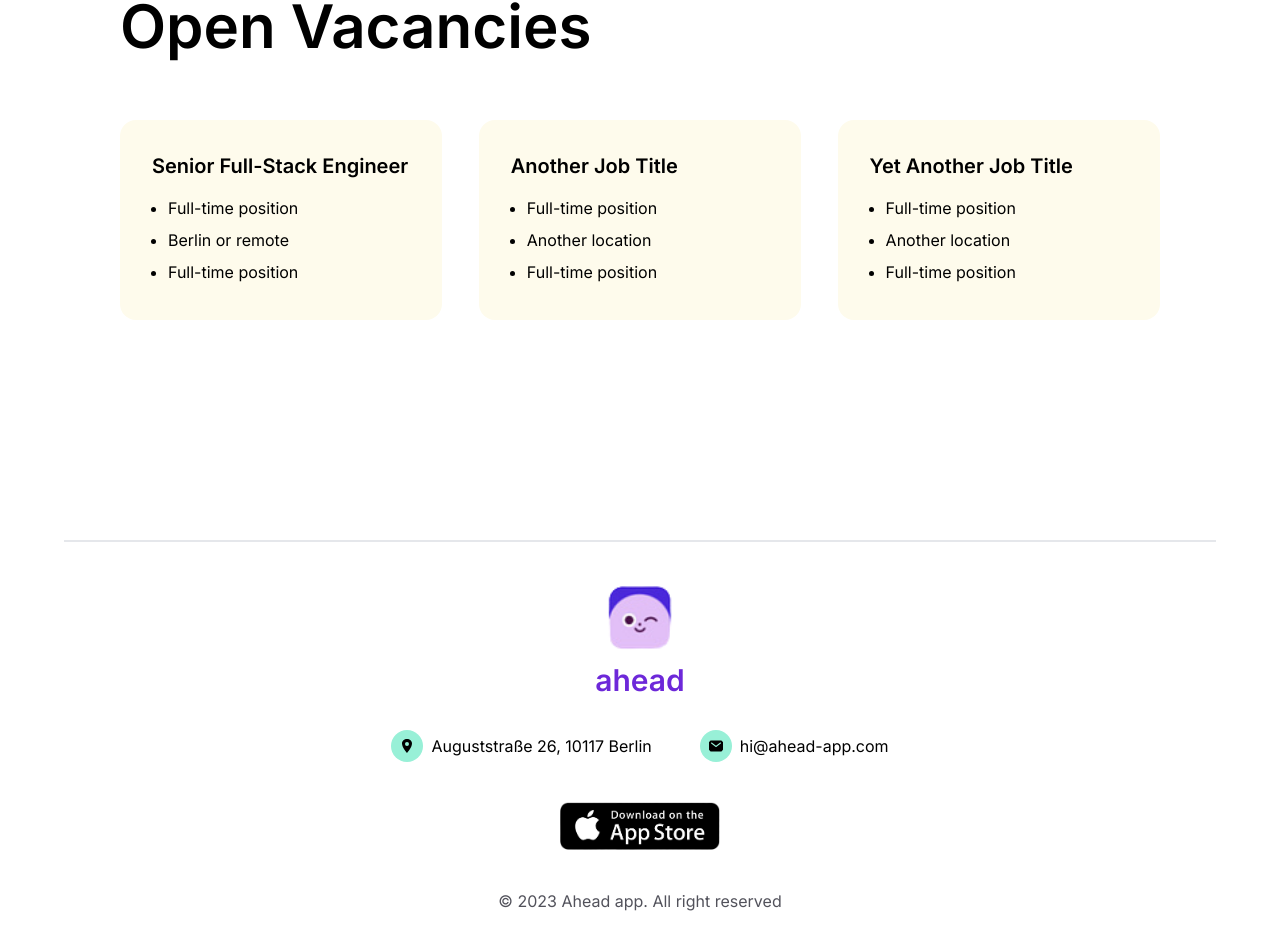
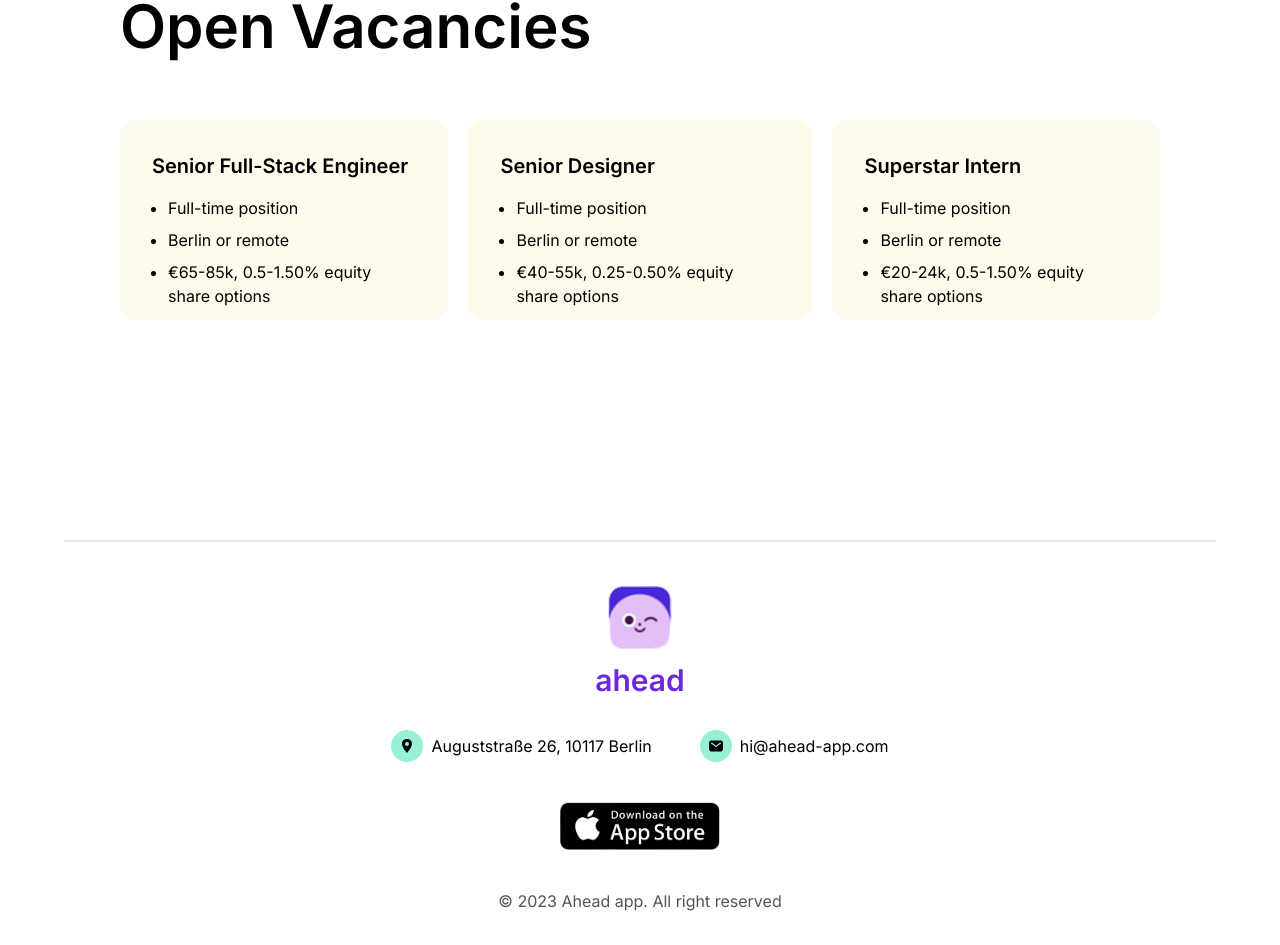
Before and after one commit to niladrix719/AHead-UI, a Next.js app: page / in a window 1280 px wide. Shown: the part 6952-7897 px from the top of the page. Built offline with nearby package versions, Linux system fonts and the light colour scheme.

Commit message:
Vacancies content added

```diff
--- a/app/components/openVacancies.tsx
+++ b/app/components/openVacancies.tsx
@@ -27,15 +27,22 @@
     });
   }, []);
 
-  const handleMouseEnter = (ref,btnRef) => {
+  const handleMouseEnter = (ref: React.MutableRefObject<null>, btnRef: React.MutableRefObject<null>) => {
     const t = gsap.timeline();
-    t.to(ref.current, { duration: 0.35, backgroundColor: '#ffd4af' })
-     .to(ref.current, { duration: 0.35, height: '17.5rem' });
+    t.to(ref.current, { duration: 0.35, backgroundColor: "#ffd4af" }).to(
+      ref.current,
+      { duration: 0.35, height: "17.5rem" }
+    );
 
-    gsap.from(btnRef.current, { duration: 0.35, scale: 0.3, delay: 0.34, ease: 'power4' });
+    gsap.from(btnRef.current, {
+      duration: 0.35,
+      scale: 0.3,
+      delay: 0.34,
+      ease: "power4",
+    });
   };
 
-  const handleMouseLeave = (ref,btnRef) => {
+  const handleMouseLeave = (ref: React.MutableRefObject<null>, btnRef: React.MutableRefObject<null>) => {
     const t = gsap.timeline();
     t.to(ref.current, { duration: 0.35, backgroundColor: '#fefbec' })
      .to(ref.current, { duration: 0.35, height: '12.5rem' });
@@ -46,7 +53,6 @@
 
   return (
     <div className="py-24 px-14 relative h-[80vh] w-[90%] flex flex-col p-8 gap-16">
-
       {/* Heading*/}
 
       <div ref={headingRef}>
@@ -58,58 +64,72 @@
       <div className="flex justify-between">
         <div
           ref={card1Ref}
-          onMouseEnter={() => handleMouseEnter(card1Ref,btn1Ref)}
-          onMouseLeave={() => handleMouseLeave(card1Ref,btn1Ref)}
-          className="flex flex-col bg-[#fefbec] w-[31%] overflow-hidden h-[12.5rem] p-8 gap-4 rounded-2xl"
+          onMouseEnter={() => handleMouseEnter(card1Ref, btn1Ref)}
+          onMouseLeave={() => handleMouseLeave(card1Ref, btn1Ref)}
+          className="flex flex-col bg-[#fefbec] w-[31.5%] overflow-hidden h-[12.5rem] p-8 gap-4 rounded-2xl"
         >
           <h1 className="text-xl font-semibold">Senior Full-Stack Engineer</h1>
           <ul className="list-disc pl-4 flex flex-col gap-2">
             <li>Full-time position</li>
             <li>Berlin or remote</li>
-            <li>Full-time position</li>
+            <li>€65-85k, 0.5-1.50% equity share options</li>
           </ul>
 
-          <div className='py-[1.28rem] flex justify-start w-full'>
-            <button ref={btn1Ref} className='py-[1rem] px-[1.35rem] bg-black text-white rounded-full'>See details</button>
+          <div className="py-[1.28rem] flex justify-start w-full">
+            <button
+              ref={btn1Ref}
+              className="py-[1rem] px-[1.35rem] bg-black text-white rounded-full"
+            >
+              See details
+            </button>
           </div>
         </div>
 
         <div
           ref={card2Ref}
-          onMouseEnter={() => handleMouseEnter(card2Ref,btn2Ref)}
-          onMouseLeave={() => handleMouseLeave(card2Ref,btn2Ref)}
-          className="flex flex-col bg-[#fefbec] w-[31%] overflow-hidden h-[12.5rem] p-8 gap-4 rounded-2xl"
+          onMouseEnter={() => handleMouseEnter(card2Ref, btn2Ref)}
+          onMouseLeave={() => handleMouseLeave(card2Ref, btn2Ref)}
+          className="flex flex-col bg-[#fefbec] w-[33%] overflow-hidden h-[12.5rem] p-8 gap-4 rounded-2xl"
         >
-          <h1 className="text-xl font-semibold">Another Job Title</h1>
+          <h1 className="text-xl font-semibold">Senior Designer</h1>
           <ul className="list-disc pl-4 flex flex-col gap-2">
             <li>Full-time position</li>
-            <li>Another location</li>
-            <li>Full-time position</li>
+            <li>Berlin or remote</li>
+            <li>€40-55k, 0.25-0.50% equity share options</li>
           </ul>
 
-          <div className='py-[1.28rem]'>
-            <button ref={btn2Ref} className='py-[1rem] px-[1.35rem] bg-black text-white rounded-full'>See details</button>
+          <div className="py-[1.28rem]">
+            <button
+              ref={btn2Ref}
+              className="py-[1rem] px-[1.35rem] bg-black text-white rounded-full"
+            >
+              See details
+            </button>
           </div>
         </div>
 
         <div
           ref={card3Ref}
-          onMouseEnter={() => handleMouseEnter(card3Ref,btn3Ref)}
-          onMouseLeave={() => handleMouseLeave(card3Ref,btn3Ref)}
-          className="flex flex-col bg-[#fefbec] w-[31%] overflow-hidden h-[12.5rem] p-8 gap-4 rounded-2xl"
+          onMouseEnter={() => handleMouseEnter(card3Ref, btn3Ref)}
+          onMouseLeave={() => handleMouseLeave(card3Ref, btn3Ref)}
+          className="flex flex-col bg-[#fefbec] w-[31.5%] overflow-hidden h-[12.5rem] p-8 gap-4 rounded-2xl"
         >
-          <h1 className="text-xl font-semibold">Yet Another Job Title</h1>
+          <h1 className="text-xl font-semibold">Superstar Intern</h1>
           <ul className="list-disc pl-4 flex flex-col gap-2">
             <li>Full-time position</li>
-            <li>Another location</li>
-            <li>Full-time position</li>
+            <li>Berlin or remote</li>
+            <li>€20-24k, 0.5-1.50% equity share options</li>
           </ul>
 
-          <div className='py-[1.28rem]'>
-            <button ref={btn3Ref} className='py-[1rem] px-[1.35rem] bg-black text-white rounded-full'>See details</button>
+          <div className="py-[1.28rem]">
+            <button
+              ref={btn3Ref}
+              className="py-[1rem] px-[1.35rem] bg-black text-white rounded-full"
+            >
+              See details
+            </button>
           </div>
         </div>
-
       </div>
     </div>
   );
```
